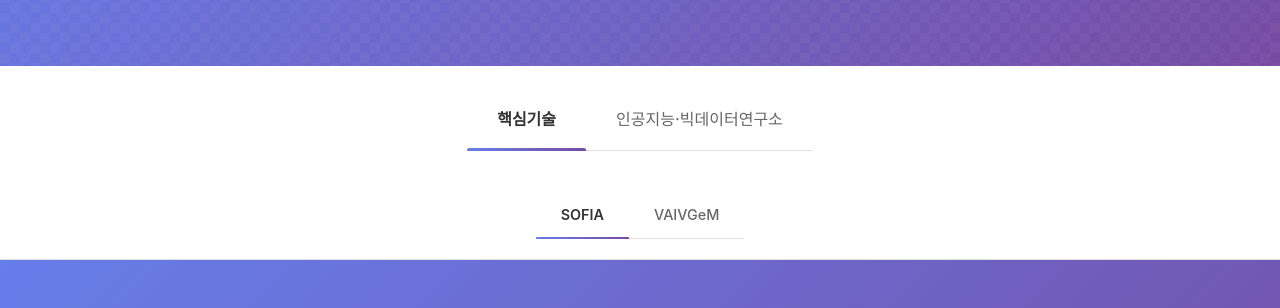
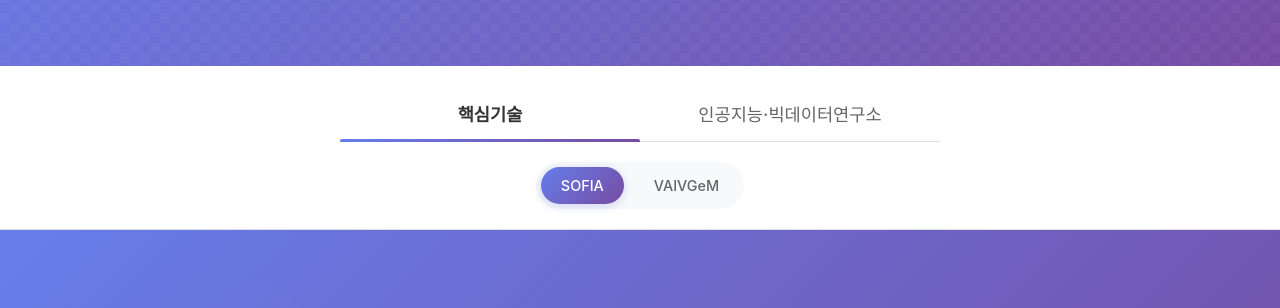
Before and after one commit to JungYunseong/ai-web, a Next.js app: page /laboratory in a window 1280 px wide. Shown: the part 302-610 px from the top of the page. Built offline with nearby package versions, Linux system fonts and the light colour scheme; a web font is replaced by a local one.

Commit message:
탭 네비게이션 디자인 수정 - 메인 탭을 밑줄 방식으로 변경

```diff
--- a/src/app/laboratory/page.module.css
+++ b/src/app/laboratory/page.module.css
@@ -65,7 +65,7 @@
   background: #fff;
   border-bottom: 1px solid #e0e0e0;
   position: sticky;
-  top: 60px; /* 헤더 높이만큼 여백 추가 */
+  top: 80px; /* 헤더 높이만큼 여백 추가 */
   z-index: 100;
   backdrop-filter: blur(10px);
   background: rgba(255, 255, 255, 0.95);
@@ -87,24 +87,27 @@
   margin: 0;
   padding: 0;
   gap: 0;
-  margin-bottom: 20px;
   border-bottom: 1px solid #e0e0e0;
+  width: 100%;
+  max-width: 600px;
 }
 
 .tabItem {
   margin: 0;
+  flex: 1;
 }
 
 .tabItem button {
   background: none;
   border: none;
-  padding: 20px 30px;
-  font-size: 1rem;
+  padding: 15px 20px;
+  font-size: 1.1rem;
   font-weight: 500;
   color: #666;
   cursor: pointer;
   transition: all 0.3s ease;
   white-space: nowrap;
+  width: 100%;
   position: relative;
 }
 
@@ -126,12 +129,10 @@
 
 .tabItem button:hover {
   color: #333;
-  background: rgba(102, 126, 234, 0.05);
 }
 
 .tabItem.active button:hover {
   color: #333;
-  background: none;
 }
 
 /* 핵심기술 서브 탭 */
@@ -146,46 +147,38 @@
   list-style: none;
   margin: 0;
   padding: 0;
-  gap: 0;
-  border-bottom: 1px solid #e0e0e0;
+  gap: 10px;
+  background: #f8f9fa;
+  border-radius: 30px;
+  padding: 5px;
 }
 
 .coreSwitchItem button {
   background: none;
   border: none;
-  padding: 15px 25px;
+  padding: 10px 20px;
   font-size: 0.9rem;
   font-weight: 500;
   color: #666;
   cursor: pointer;
+  border-radius: 20px;
   transition: all 0.3s ease;
-  position: relative;
 }
 
 .coreSwitchItem.active button {
-  color: #333;
-  font-weight: 600;
-}
-
-.coreSwitchItem.active button::after {
-  content: '';
-  position: absolute;
-  bottom: -1px;
-  left: 0;
-  right: 0;
-  height: 2px;
   background: linear-gradient(135deg, #667eea 0%, #764ba2 100%);
-  border-radius: 1px 1px 0 0;
+  color: white;
+  box-shadow: 0 2px 10px rgba(102, 126, 234, 0.3);
 }
 
 .coreSwitchItem button:hover {
-  color: #333;
-  background: rgba(102, 126, 234, 0.05);
+  background: rgba(102, 126, 234, 0.1);
+  color: #667eea;
 }
 
 .coreSwitchItem.active button:hover {
-  color: #333;
-  background: none;
+  background: linear-gradient(135deg, #667eea 0%, #764ba2 100%);
+  color: white;
 }
 
 /* 탭 컨텐츠 */
@@ -608,14 +601,13 @@
   }
 
   .tabList {
-    flex-direction: row;
     width: 100%;
-    max-width: none;
+    max-width: 100%;
   }
 
   .tabItem button {
-    width: auto;
-    padding: 15px 20px;
+    padding: 12px 15px;
+    font-size: 1rem;
   }
 
   .coreSofiaTitle h4 {
```
